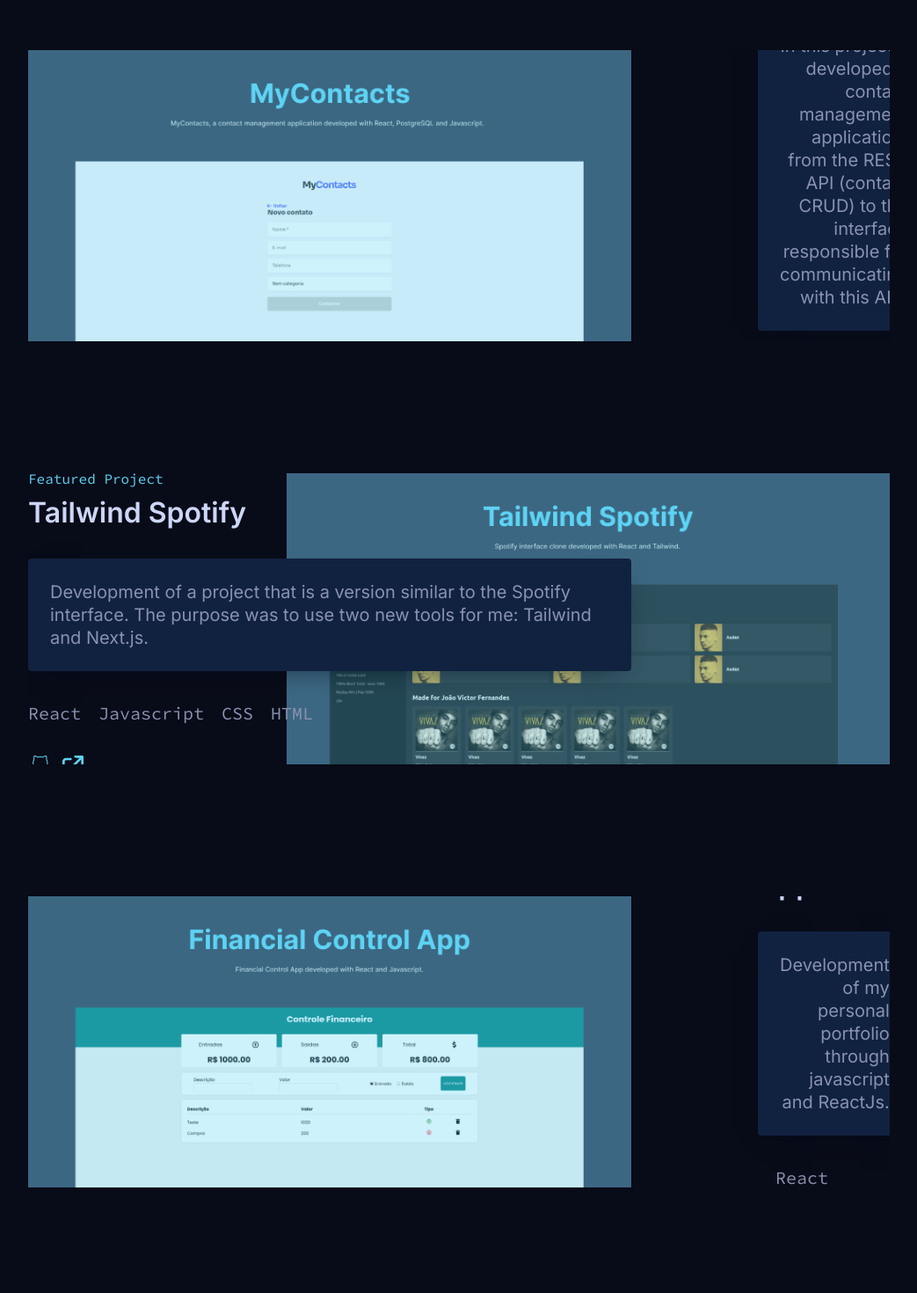
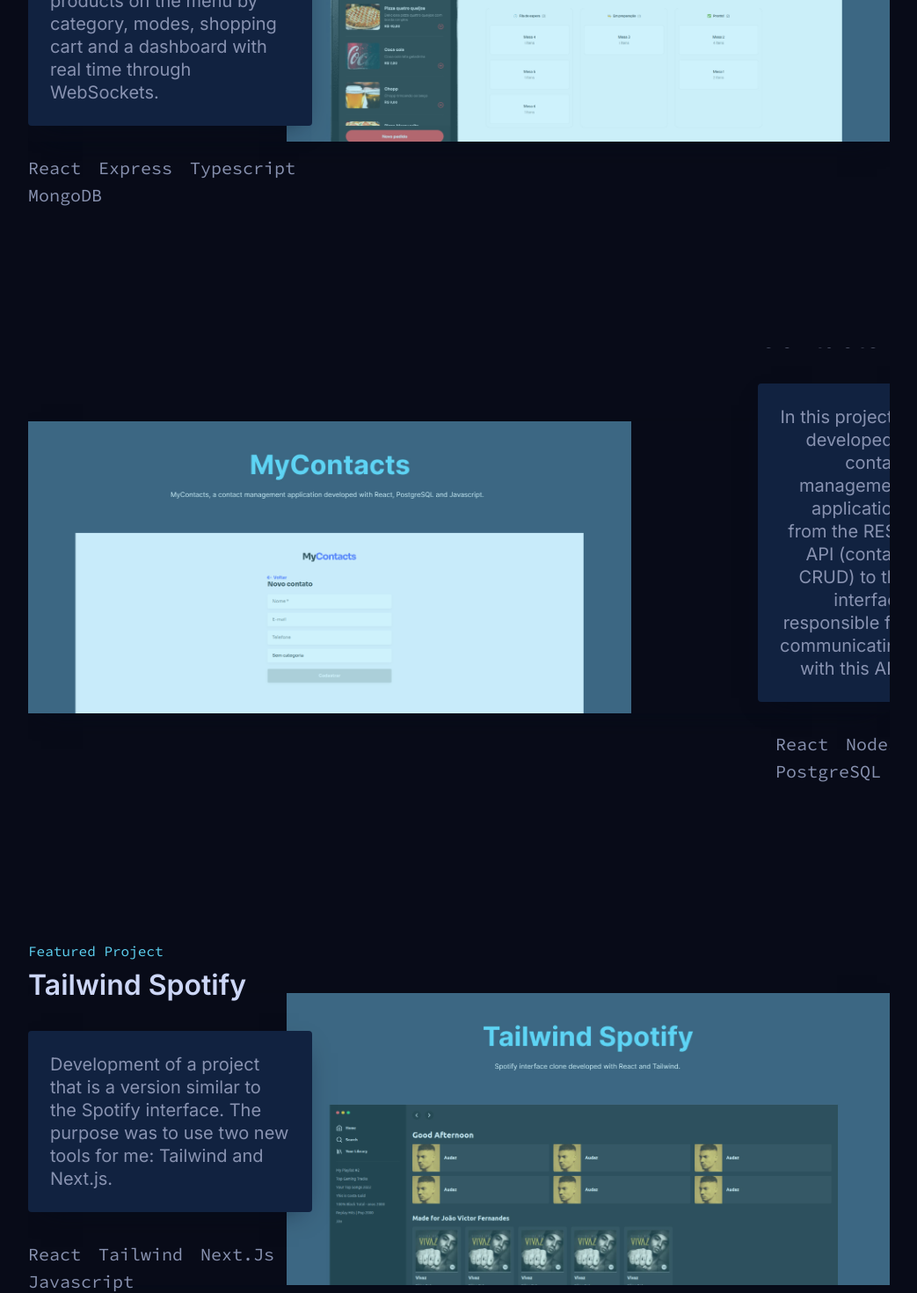
Before and after one commit to JvFern4ndes/MyPersonalWebsite, a React (Vite) app in the folder fe/: page / in a window 1280 px wide. Shown: the part 3986-5456 px from the top of the page at 88% size, without its empty margins (118-1161 px from the left). Built offline with nearby package versions, Linux system fonts and the light colour scheme.

Commit message:
feat: improve portfolio section

```diff
--- a/fe/src/Pages/Portfolio/index.jsx
+++ b/fe/src/Pages/Portfolio/index.jsx
@@ -60,7 +60,7 @@ export default function Portfolio() {
                 <ProjectTitle>My Own Portfolio</ProjectTitle>
               </Link>
               <ProjectDescription>
-                <p>Development of my personal portfolio through javascript and ReactJs.</p>
+                <p>My personal portfolio, where I seek to showcase my professional qualifications through a selected set of work carried out.</p>
               </ProjectDescription>
               <ProjectTechList>
                 <TechOfList>React</TechOfList>
@@ -103,9 +103,9 @@ export default function Portfolio() {
               </ProjectDescription2>
               <ProjectTechList2>
                 <TechOfList>React</TechOfList>
-                <TechOfList>Javascript</TechOfList>
-                <TechOfList>CSS</TechOfList>
-                <TechOfList>HTML</TechOfList>
+                <TechOfList>Express</TechOfList>
+                <TechOfList>Typescript</TechOfList>
+                <TechOfList>MongoDB</TechOfList>
               </ProjectTechList2>
               <ProjectLinks2>
                 <Link to="/#">
@@ -184,9 +184,9 @@ export default function Portfolio() {
               </ProjectDescription2>
               <ProjectTechList2>
                 <TechOfList>React</TechOfList>
+                <TechOfList>Tailwind</TechOfList>
+                <TechOfList>Next.Js</TechOfList>
                 <TechOfList>Javascript</TechOfList>
-                <TechOfList>CSS</TechOfList>
-                <TechOfList>HTML</TechOfList>
               </ProjectTechList2>
               <ProjectLinks2>
                 <Link to="/#">
@@ -219,7 +219,7 @@ export default function Portfolio() {
                 <ProjectTitle>Financial Control App</ProjectTitle>
               </Link>
               <ProjectDescription>
-                <p>Development of my personal portfolio through javascript and ReactJs.</p>
+                <p>I usually pay a lot of attention to my financial goals, so I decided to combine the useful with the pleasant, and I developed this financial control web application, it is a very simple application, where I basically used react and a little bit of programming logic.</p>
               </ProjectDescription>
               <ProjectTechList>
                 <TechOfList>React</TechOfList>
--- a/fe/src/Pages/Portfolio/styles.jsx
+++ b/fe/src/Pages/Portfolio/styles.jsx
@@ -60,6 +60,7 @@ export const ProjectContainer = styled.li`
   text-align: -webkit-match-parent;
   list-style: none;
   overflow: hidden;
+  height: 500px;
 
   :not(:last-of-type) {
     margin-bottom: 150px;
@@ -75,6 +76,7 @@ export const ProjectContent = styled.div`
   display: block;
   z-index: 10;
   margin-left: 900px;
+  align-items: center;
 
   a {
     text-decoration: none;
@@ -256,7 +258,7 @@ export const ProjectContent2 = styled.div`
 
 export const Content2 = styled.div`
   display: flex;
-  max-width: 70%;
+  max-width: 33%;
   flex-direction: column;
   gap: 10px;
 `;
```
